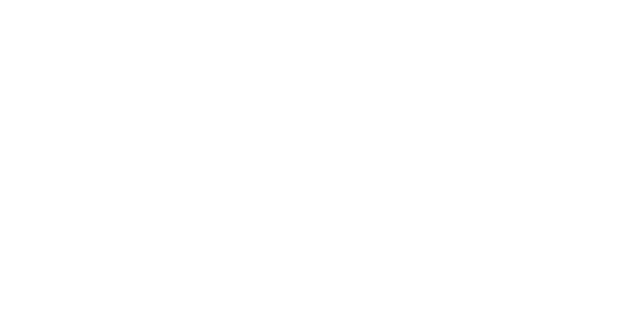
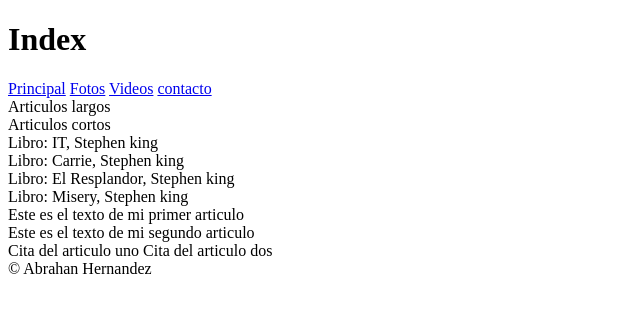
Before and after one commit to Shardes25/Html-, a plain HTML site: page index.html in a window 1280 px wide. Shown: the whole page, without its empty margins (0-640 px from the left). Drawn offline with Linux system fonts and the light colour scheme.

Commit message:
primer avance

```diff
--- /dev/null
+++ b/css/estilos.css
@@ -0,0 +1,14 @@
+h1{
+    background-color: aqua;
+}
+#titulo-fotos{
+    background-color: bisque;
+    border: 1px solid black;
+}
+#titulo-index{
+    border-style: dotted;
+    border-color: blue;
+}
+.libros {
+    font-size: 30px    ;
+}
--- a/index.html
+++ b/index.html
@@ -1,17 +1,60 @@
 <!DOCTYPE html>
-<!--Langa funciona para definir el idioma-->
-<html lang="es">
-<!--define titulo y archivos externos-->
+<!--Debe ser la primera linea de mi documento-->
+<!--html lang es para el idioma-->
+<html lang="en">
+<!--El head es donde van a ir los titulos-->
 <head>
-    <!--mandatos asociados a este documento-->
     <meta charset="UTF-8">
     <meta name="viewport" content="width=device-width, initial-scale=1.0">
-    <!--define el titulo de la pagina-->
-    <title>Document</title>
-    <!--Especifica las conexiones del documento-->
+    <title>Documento 1</title>
     <link rel="icon" href="Imagenes/174854.png" type="image/png" sizes="16x16">
+    <link rel="styleesheet" href="CSS/miestilos.css">
 </head>
+<!--Es la parte visible de la pagina-->
 <body>
+    <!--El header es para el titulo-->
+    <header id="titulo-index">
+        <h1>Index</h1>
+    </header>
+    <!--El nav es una barra de navegacion-->
+    <nav>
+        <!--Principal | Fotos | Videos | Contacto-->
+        <a href="index.html">Principal</a>
+        <a href="Fotos.html">Fotos</a>
+        <a href="Videos.html">Videos</a>
+        <a href="contacto.html">contacto</a>
+    </nav>
 
+    <main>
+        <!--Section sirve para crear columnas o bloques-->
+        <section id="noticias">
+            Articulos largos
+        </section>
+        <section id="noticiaslocales">
+            Articulos cortos
+        </section>
+        <section id="seccionLibros">
+            <div class="libros">Libro: IT, Stephen king</div>
+            <div class="libros">Libro: Carrie, Stephen king</div>
+            <div class="libros">Libro: El Resplandor, Stephen king</div>
+            <div class="libros">Libro: Misery, Stephen king</div>
+        </section>
+            <article>
+                Este es el texto de mi primer articulo
+            </article>
+            <article>
+                Este es el texto de mi segundo articulo
+            </article>
+        </section>
+        <!--Es una division que contiene informacion-->
+        <aside>
+            Cita del articulo uno
+            Cita del articulo dos
+        </aside>
+    </main>
+    <foster>
+        &copy; Abrahan Hernandez
+    </foster>
 </body>
+<!--doctype html y html es para iniciar y cerrar el programa-->
 </html>
```
Also changed, not shown: fotos.html (added, +28 -0 lines).
